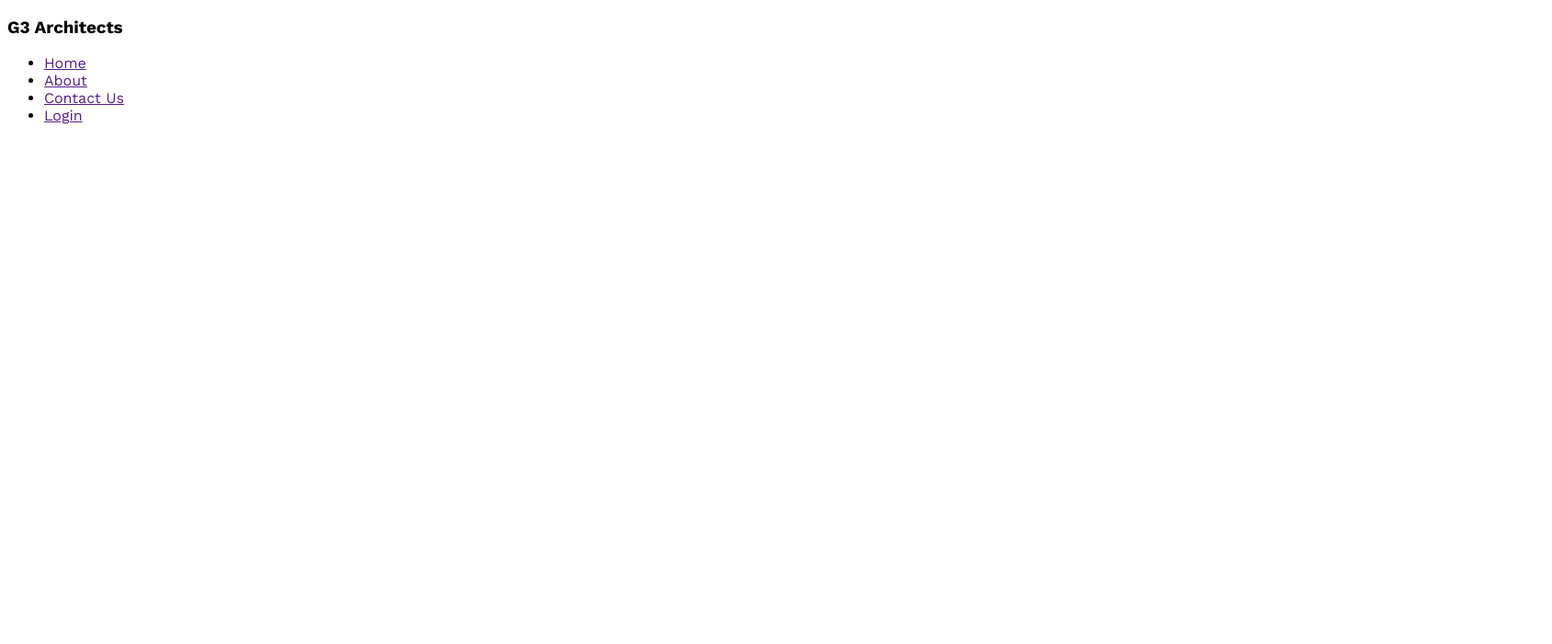
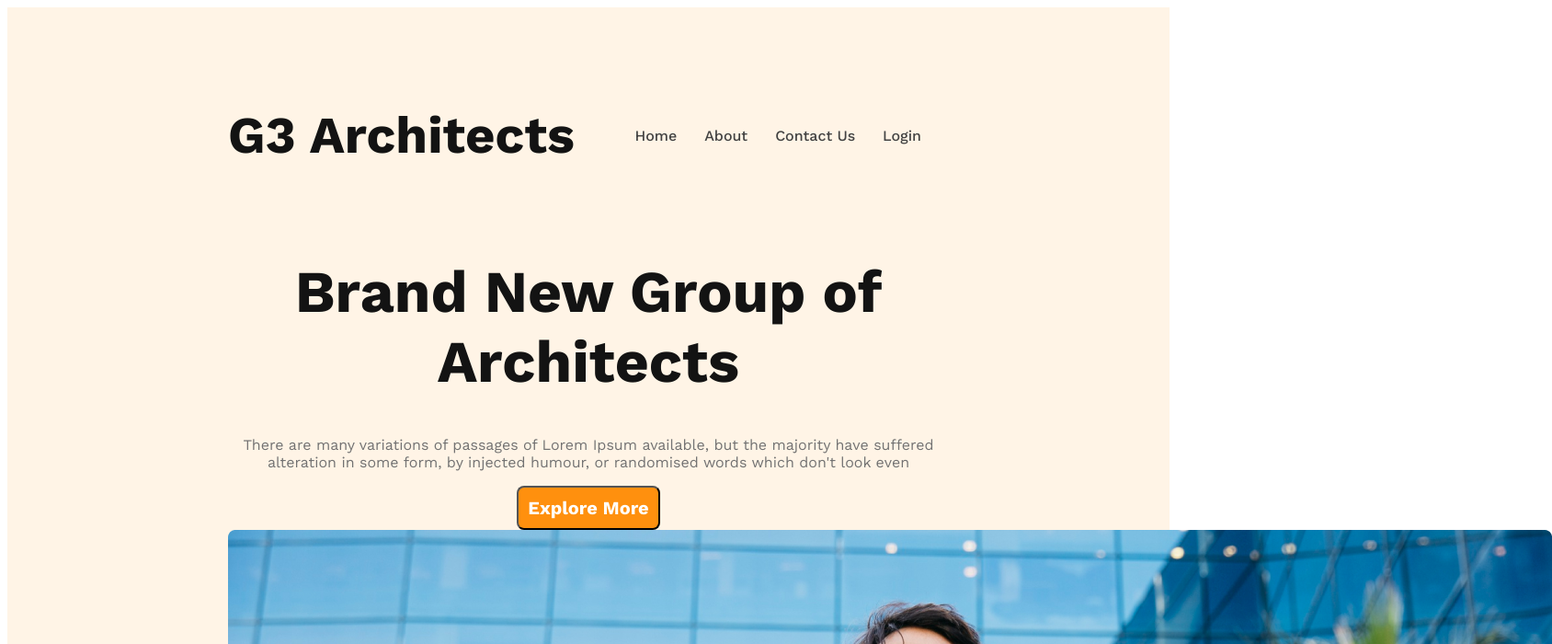
Before and after one commit to minajarifa/portfolio, a plain HTML site: page index.html in a window 1280 px wide. Shown: the top 700 px of the page at 92% size, 1688 px wide, since content can reach past the window. Drawn offline with nearby package versions, Linux system fonts and the light colour scheme.

Commit message:
banner content added

```diff
--- a/index.css
+++ b/index.css
@@ -6,3 +6,58 @@
     font-family: 'Open Sans', sans-serif;
 font-family: 'Work Sans', sans-serif;
 }
+.btn-primary{
+    color: #FFF;
+text-align: center;
+font-size: 20px;
+font-weight: 600;
+border-radius: 8px;
+background: #FF900E;
+padding: 10px;
+}
+/* header start*/
+header{
+    background: rgba(255, 144, 14, 0.10);
+    padding: 50px 240px;
+}
+
+nav{
+    display: flex;
+    justify-content: space-between;
+    align-items: center;
+}
+nav > ul {
+    display: flex;
+}
+nav  li {
+    list-style: none;
+    margin-right: 30px;
+    font-weight: 500;
+     font-size: 1rem;
+
+}
+nav li  a {
+    text-decoration: none;
+    color:  #424242;
+
+}
+.nav-title{
+    font-size: 3rem;
+    font-weight: 700;
+    color:  #131313;
+}
+/* banner style*/
+.banner-content{
+    max-width: 800px;
+    text-align: center;
+    margin: 0 auto;
+}
+.banner-title{
+    font-size: 4rem;
+    font-weight: 700;
+    color: #131313;
+}
+.banner-description{
+    color: #727272;
+
+}
--- a/index.html
+++ b/index.html
@@ -8,7 +8,7 @@
 </head>
 <body>
     <header>
-      <nav>
+      <nav class="nav-title">
         <h3>G3 Architects</h3>
         <ul>
             <li><a href="">Home</a></li>
@@ -17,6 +17,16 @@
             <li><a href="">Login</a></li>
         </ul>
       </nav>
+      <div class="banner">
+       <div class="banner-content">
+        <h1 class="banner-title">Brand New Group of Architects</h1>
+        <p class="banner-description">There are many variations of passages of Lorem Ipsum available, but the majority have suffered alteration in some form, by injected humour, or randomised words which don't look even
+        </p>
+       <button class="btn-primary">Explore More
+      </button>
+       </div>
+      <img src="g3-architects-resources-main/images/banner.png" alt="">
+      </div>
     </header>
     <main>
 
```
